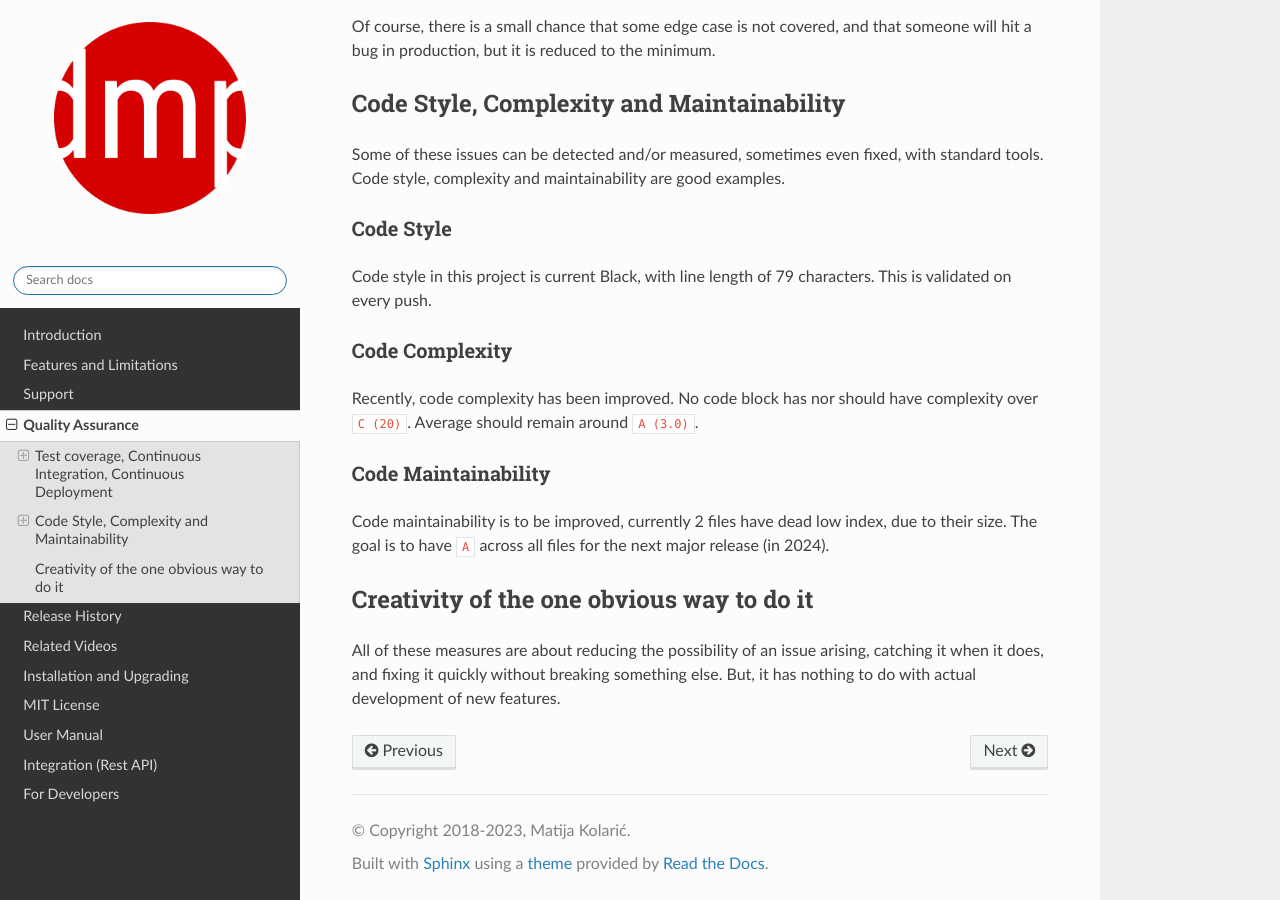
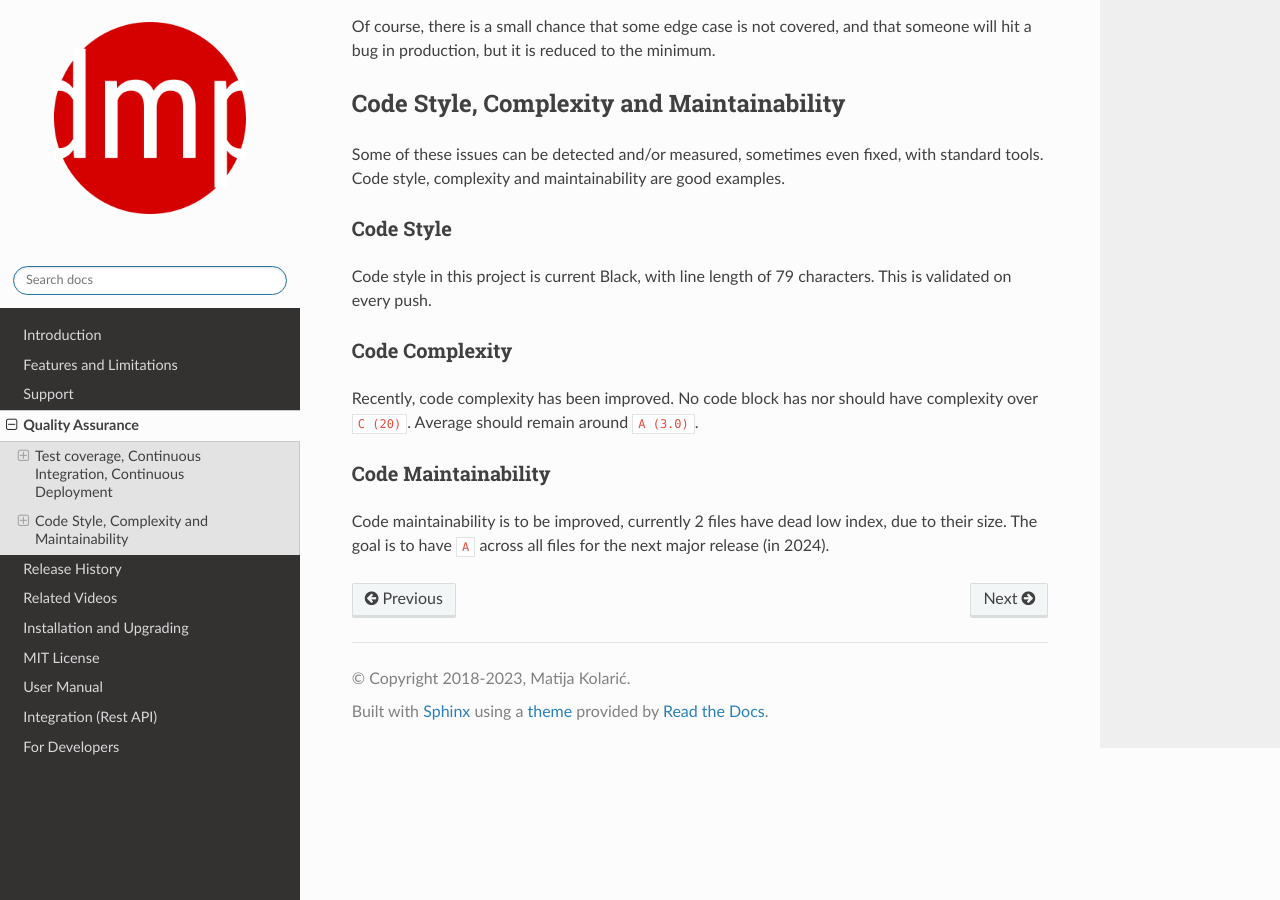
Before and after one commit to matijakolaric-com/django-music-publisher, a Sphinx documentation site: the page built from docs/qa.rst, in a window 1280 px wide and 900 px high, scrolled down 817 px. Built offline with Sphinx 7.4.7 and the Read the Docs theme 2.0.0, drawn with Linux system fonts in a browser that asks for light colours.

Commit message:
documentation

```diff
--- a/docs/qa.rst
+++ b/docs/qa.rst
@@ -63,11 +63,3 @@ Code Maintainability
 Code maintainability is to be improved, currently 2 files have dead low
 index, due to their size. The goal is to have ``A`` across all files for
 the next major release (in 2024).
-
-Creativity of the one obvious way to do it
-=====================================================================
-
-All of these measures are about reducing the possibility of an issue
-arising, catching it when it does, and fixing it quickly without
-breaking something else. But, it has nothing to do with actual
-development of new features.
```
